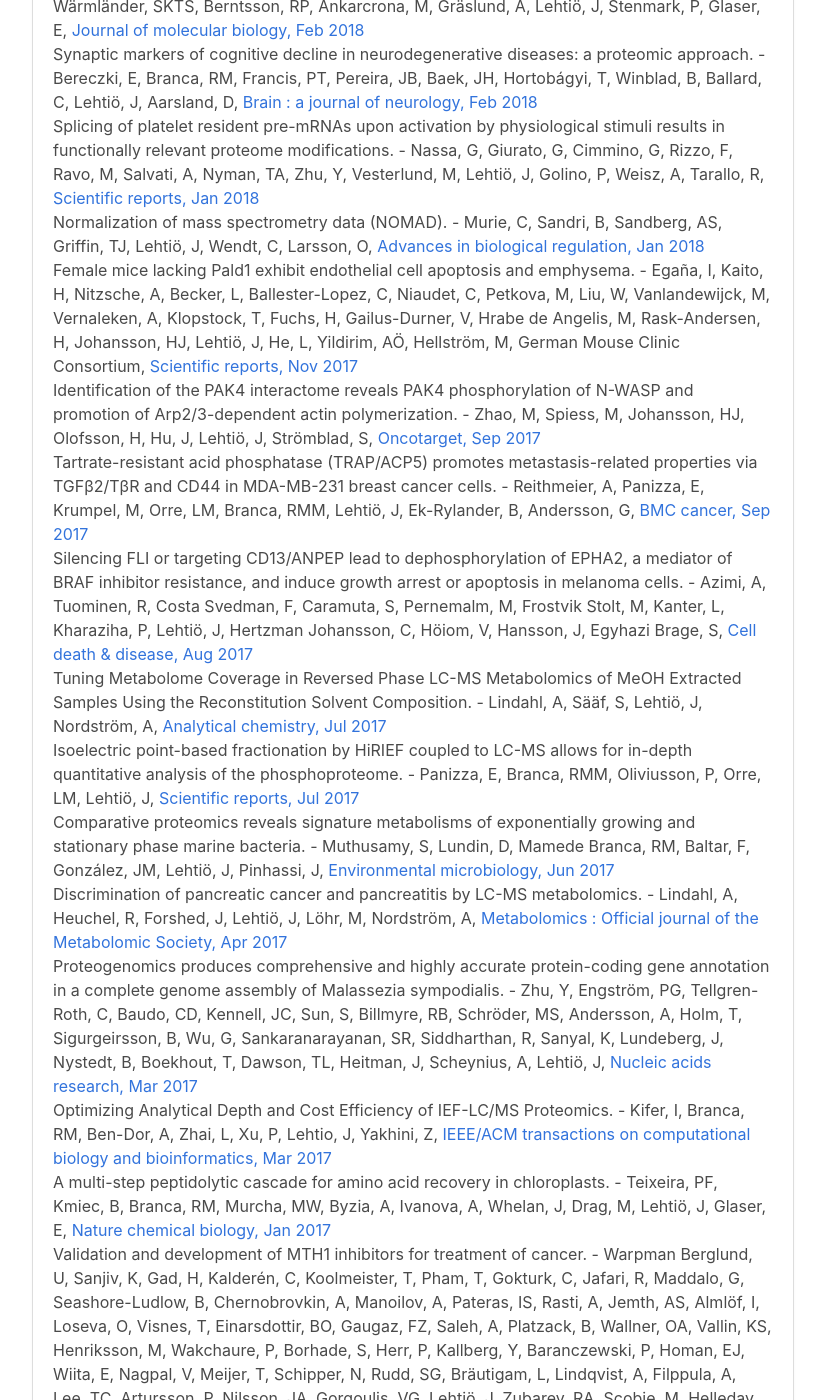
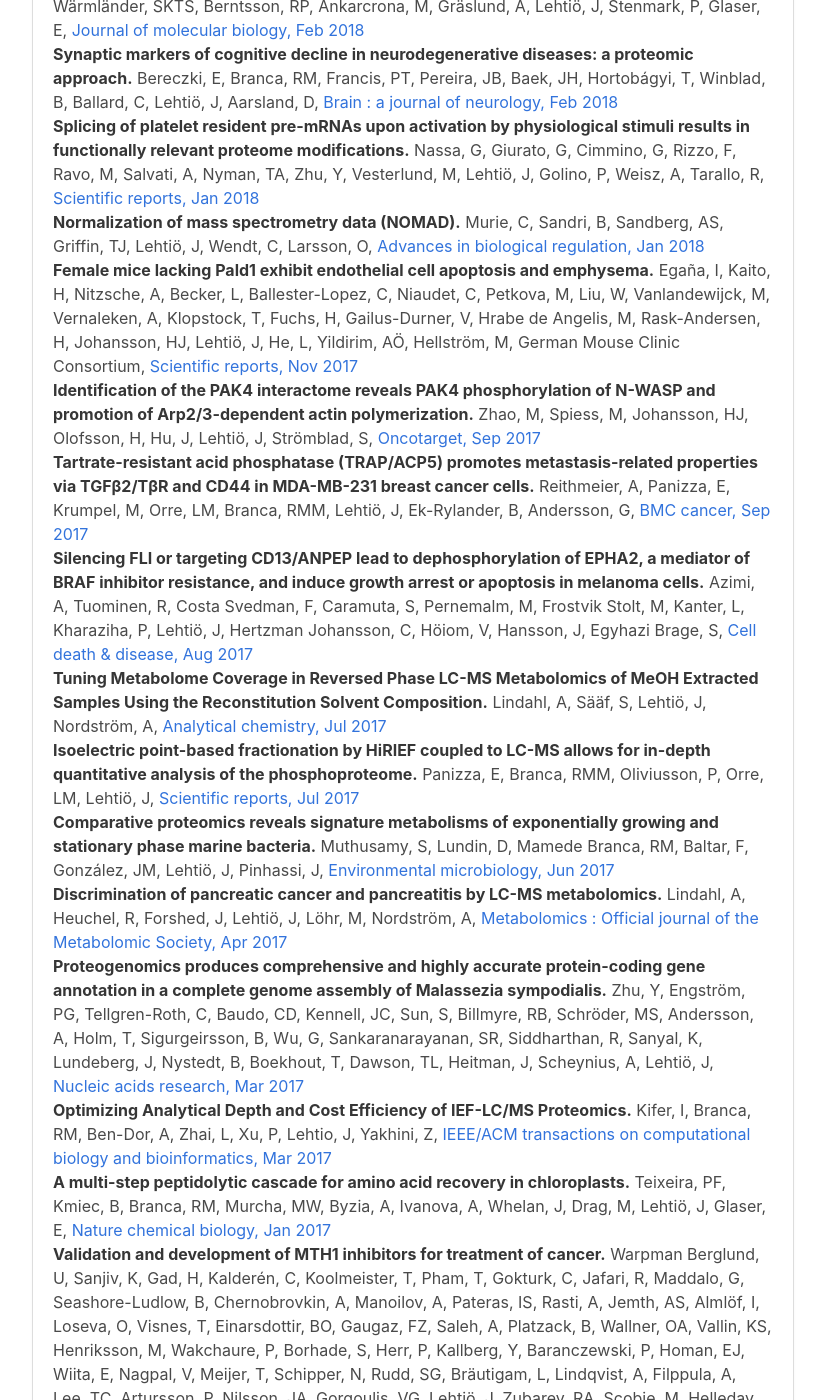
Before and after one commit to lehtiolab/old_website, a Jekyll site: the page built from pubs.html, in a window 1280 px wide and 1400 px high, scrolled down 825 px. Shown: the whole window, without its empty margins (227-1052 px from the left). Built offline with Jekyll 4.4.1, drawn with Linux system fonts in a browser that asks for light colours; some of the changed text lies outside the part shown.

```diff
--- a/pubs.html
+++ b/pubs.html
@@ -12,7 +12,7 @@ layout: default
 							<ul>
 
 							{% for pub in reversepubs %}
-							<li>{{ pub.title }} - {{ pub.authors }}, <a href="{{ pub.link }}">{{ pub.journal }}, {{ pub.date | date: "%b %Y" }}</a></li>
+							<li><strong>{{ pub.title }}</strong> {{ pub.authors }}, <a href="{{ pub.link }}">{{ pub.journal }}, {{ pub.date | date: "%b %Y" }}</a></li>
 							{% endfor %}
 							</ul>
 						</div>
```
